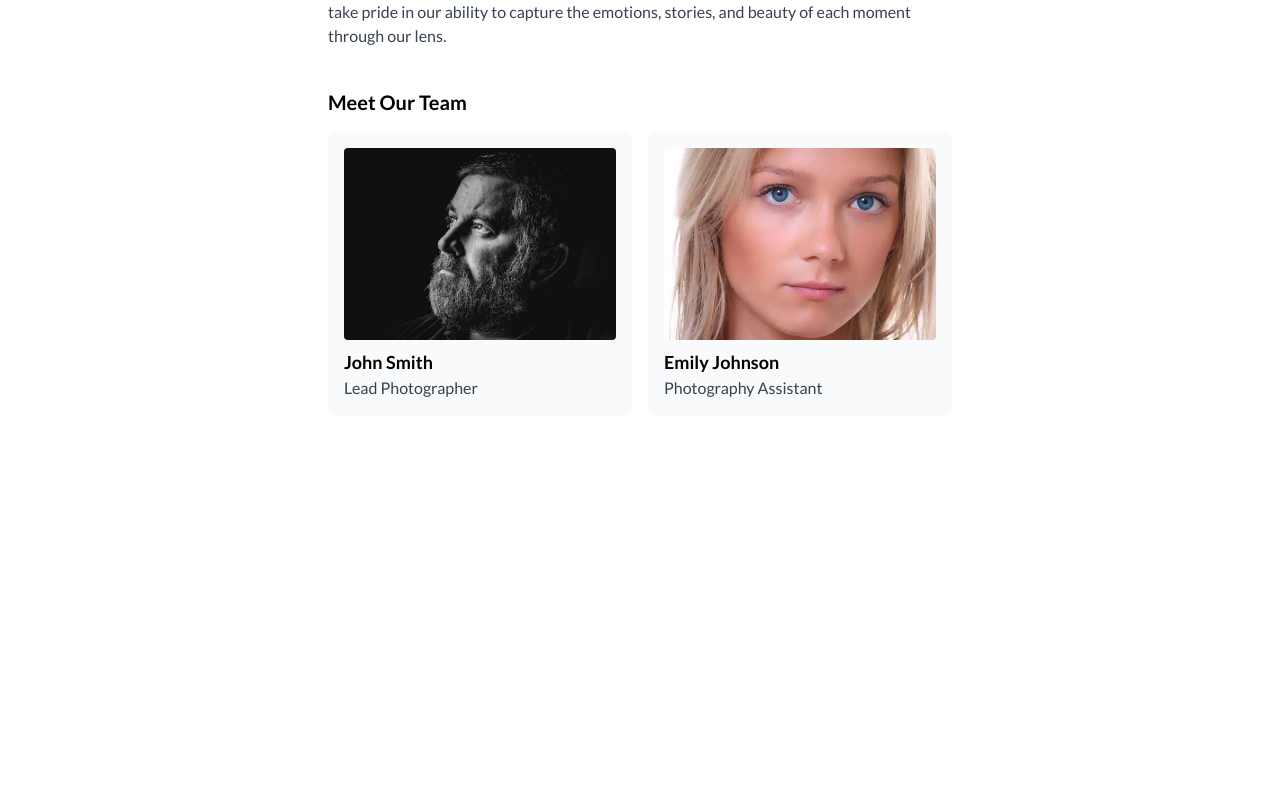
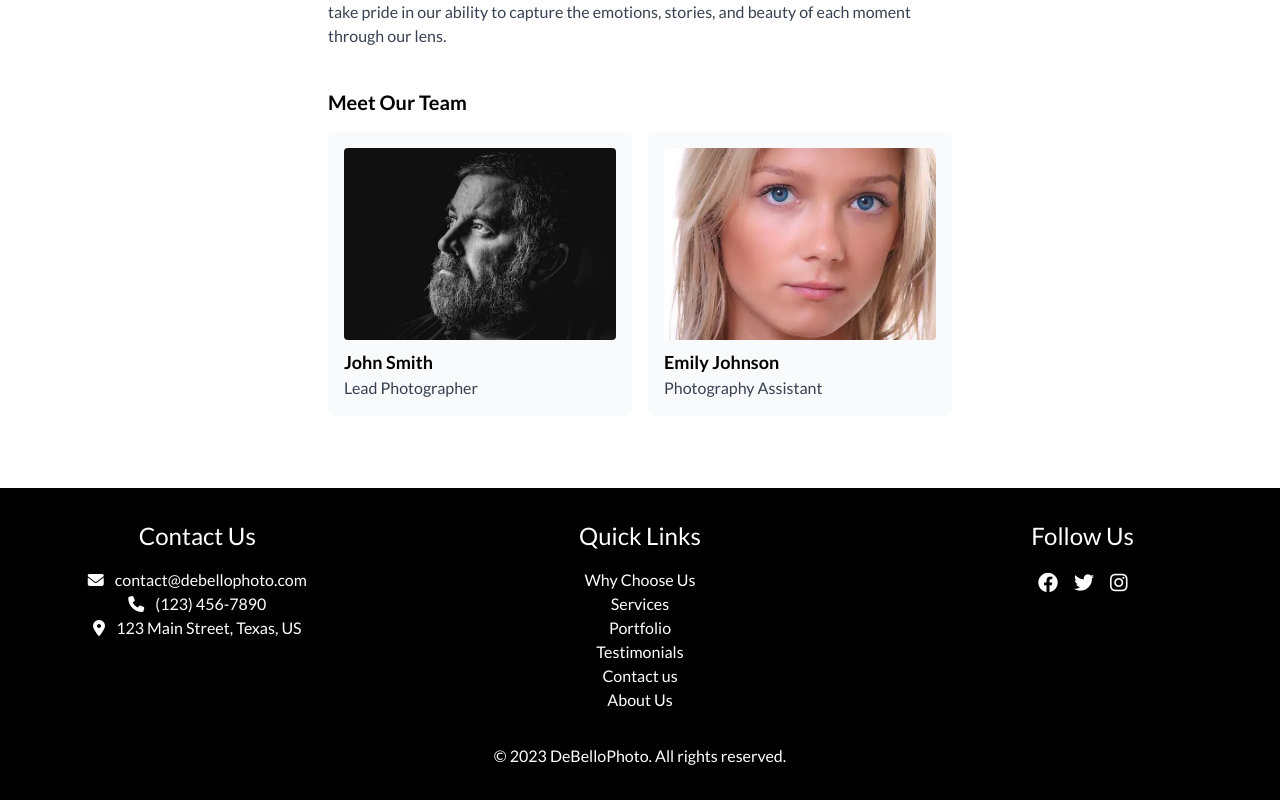
Before and after one commit to Drawilet/debellophoto-react-landing-page, a React (Create React App) app: page / in a window 1280 px wide. Shown: the part 3872-4672 px from the top of the page. Before the commit the page ends 4360 px from the top, so only its background shows below. Built offline with nearby package versions, Linux system fonts and the light colour scheme.

Commit message:
Feature: Footer added

```diff
--- a/src/App.tsx
+++ b/src/App.tsx
@@ -1,9 +1,10 @@
+import Header from "./components/Header/Header";
 import Contact from "./components/Sections/Contact";
-import Header from "./components/Header/Header";
 import AboutUs from "./components/Sections/AboutUs";
 import Services from "./components/Sections/Services";
 import Testimonials from "./components/Sections/Testimonials";
 import WhyChooseUs from "./components/Sections/WhyChooseUs";
+import Footer from "./components/Footer/Footer";
 
 function App() {
   return (
@@ -14,7 +15,10 @@ function App() {
           <span className="text-5xl">DeBelloPhoto</span>
           <h1 className="text-xl">Creative Photography Studio in Texas</h1>
 
-          <a href="#contact-us" className="bg-gray-950 hover:bg-black text-white px-4 py-2 rounded mt-3">
+          <a
+            href="#contact-us"
+            className="bg-gray-950 hover:bg-black text-white px-4 py-2 rounded mt-3"
+          >
             Contact us
           </a>
         </div>
@@ -33,6 +37,8 @@ function App() {
       <Testimonials />
       <Contact />
       <AboutUs />
+
+      <Footer />
     </>
   );
 }
--- /dev/null
+++ b/src/components/Footer/Footer.tsx
@@ -0,0 +1,67 @@
+export default () => (
+  <footer className="bg-black text-white py-8">
+    <div className="container mx-auto">
+      <div className="grid grid-cols-1 md:grid-cols-2 lg:grid-cols-3 gap-12">
+        <div className="flex flex-col items-center">
+          <h3 className="text-2xl  mb-4">Contact Us</h3>
+          <p>
+            <i className="fa-solid fa-envelope mr-2"></i>{" "}
+            contact@debellophoto.com
+          </p>
+          <p>
+            <i className="fa-solid fa-phone mr-2"></i> (123) 456-7890
+          </p>
+          <p>
+            <i className="fa-solid fa-location-dot mr-2"></i> 123 Main Street,
+            Texas, US
+          </p>
+        </div>
+
+        <div className="flex flex-col items-center">
+          <h3 className="text-2xl  mb-4">Quick Links</h3>
+          <ul>
+            <li className="text-center">
+              <a href="#why-choose-us">Why Choose Us</a>
+            </li>
+            <li className="text-center">
+              <a href="#services">Services</a>
+            </li>
+            <li className="text-center">
+              <a href="#portfolio">Portfolio</a>
+            </li>
+            <li className="text-center">
+              <a href="#testimonials">Testimonials</a>
+            </li>
+            <li className="text-center">
+              <a href="#contact-us">Contact us</a>
+            </li>
+            <li className="text-center">
+              <a href="#about-us">About Us</a>
+            </li>
+          </ul>
+        </div>
+
+        <div className="flex flex-col items-center">
+          <h3 className="text-2xl  mb-4">Follow Us</h3>
+          <div className="flex space-x-4">
+            <a href="#" className="text-xl">
+              <i className="fab fa-facebook"></i>
+            </a>
+            <a href="#" className="text-xl">
+              <i className="fab fa-twitter"></i>
+            </a>
+            <a href="#" className="text-xl">
+              <i className="fab fa-instagram"></i>
+            </a>
+          </div>
+        </div>
+      </div>
+    </div>
+
+    <div className="text-center mt-8">
+      <p>
+        &copy; {new Date().getFullYear()} DeBelloPhoto. All rights reserved.
+      </p>
+    </div>
+  </footer>
+);
```
